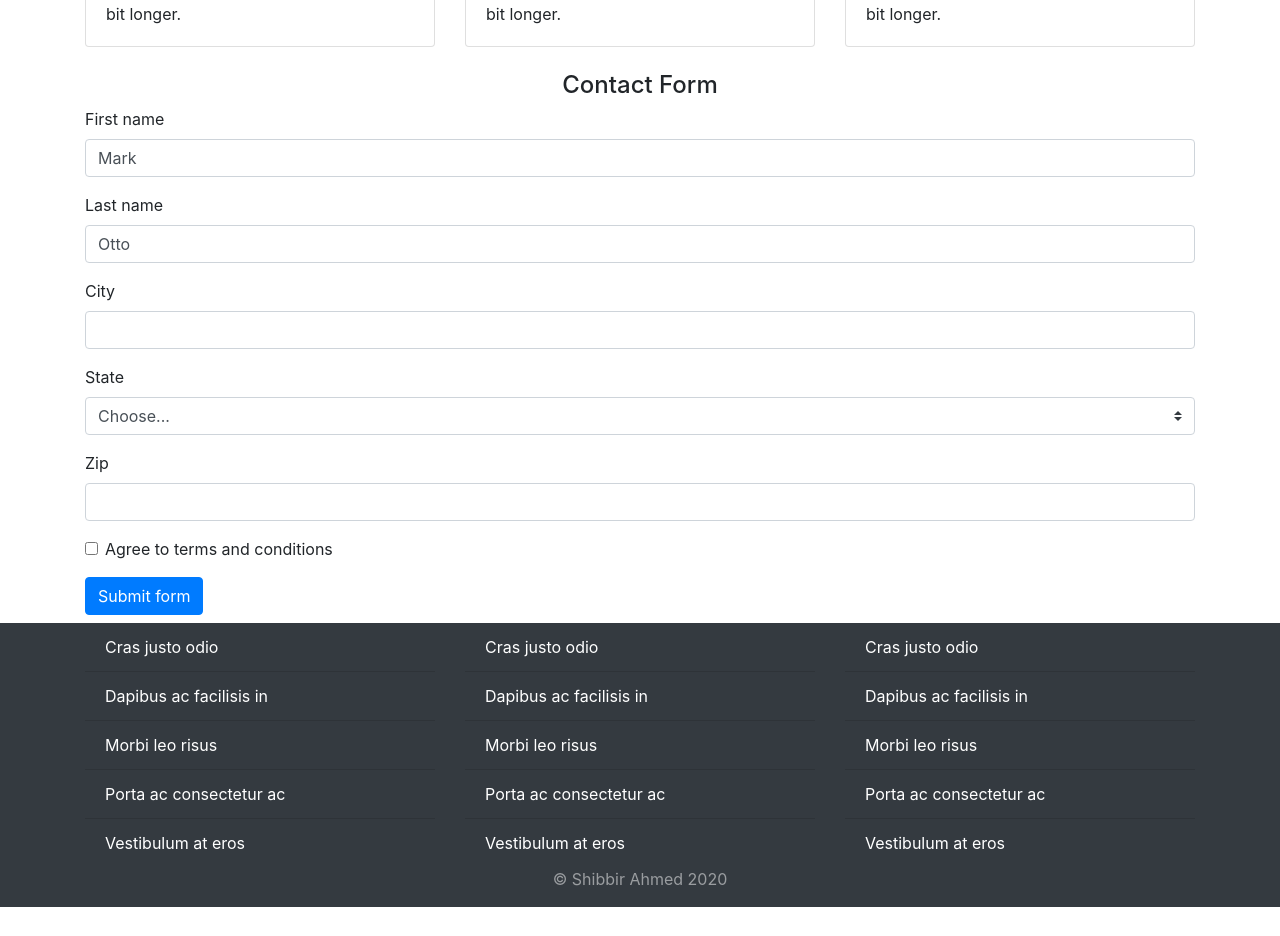
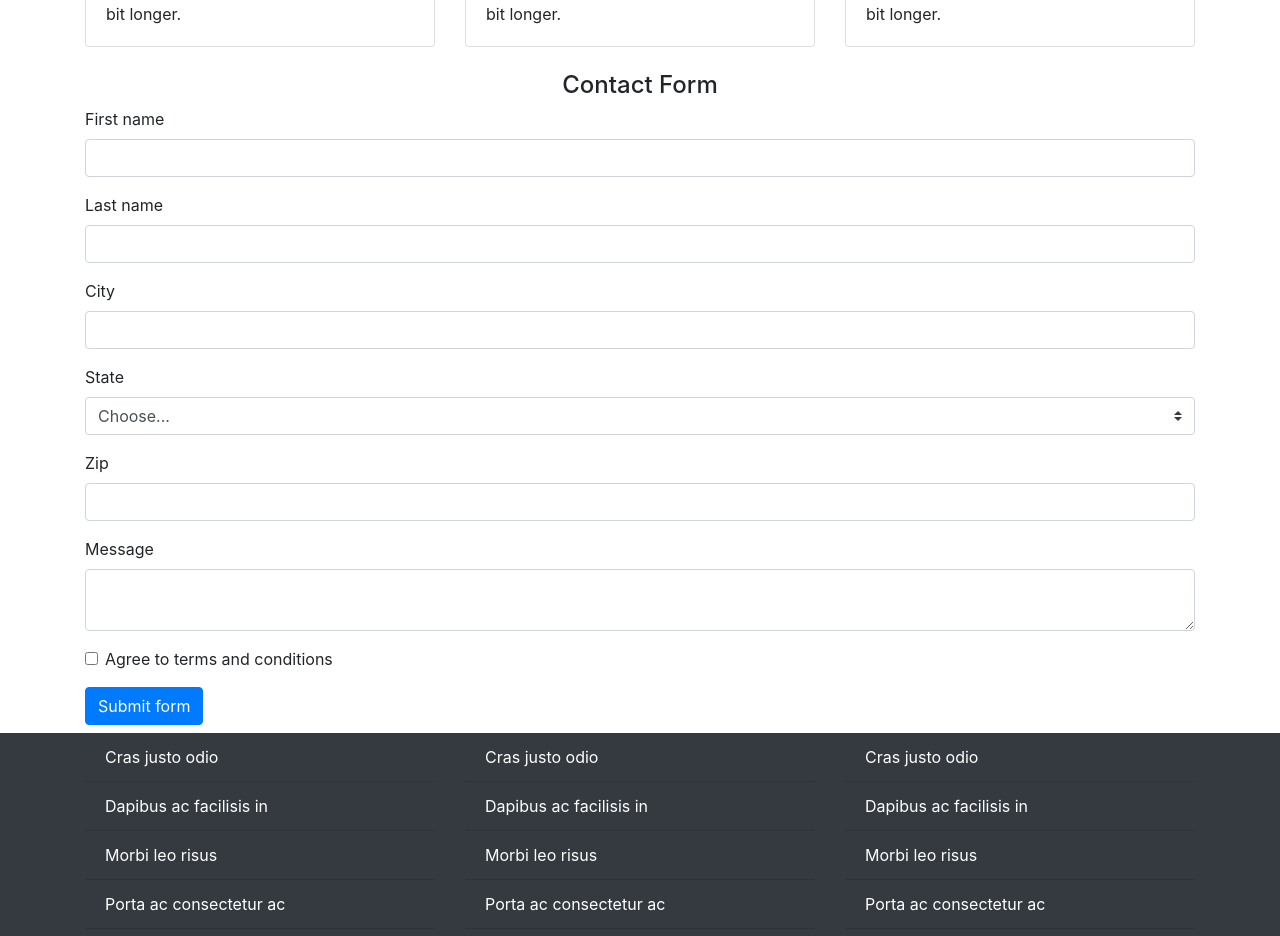
Before and after one commit to shibbirweb/reactjs-practice, a React (Create React App) app: page / in a window 1280 px wide. Shown: the part 1340-2276 px from the top of the page. Before the commit the page ends 2255 px from the top, so only its background shows below. Built offline with nearby package versions, Linux system fonts and the light colour scheme.

Commit message:
Update ContactForm.js

```diff
--- a/src/components/layouts/ContactForm.js
+++ b/src/components/layouts/ContactForm.js
@@ -8,11 +8,11 @@ export const ContactForm = () => {
                 <div className="form-row">
                     <div className="col-md-12 mb-3">
                         <label htmlFor="validationDefault01">First name</label>
-                        <input type="text" className="form-control" id="validationDefault01" value="Mark" required/>
+                        <input type="text" className="form-control" id="validationDefault01" required/>
                     </div>
                     <div className="col-md-12 mb-3">
                         <label htmlFor="validationDefault02">Last name</label>
-                        <input type="text" className="form-control" id="validationDefault02" value="Otto" required/>
+                        <input type="text" className="form-control" id="validationDefault02" required/>
                     </div>
                 </div>
                 <div className="form-row">
@@ -23,13 +23,21 @@ export const ContactForm = () => {
                     <div className="col-md-12 mb-3">
                         <label htmlFor="validationDefault04">State</label>
                         <select className="custom-select" id="validationDefault04" required>
-                            <option selected disabled value="">Choose...</option>
-                            <option>...</option>
+                            <option selected disabled>Choose...</option>
+                            <option>Option 1</option>
+                            <option>Option 2</option>
+                            <option>Option 3</option>
                         </select>
                     </div>
                     <div className="col-md-12 mb-3">
                         <label htmlFor="validationDefault05">Zip</label>
                         <input type="text" className="form-control" id="validationDefault05" required/>
+                    </div>
+                </div>
+                <div className="form-row">
+                    <div className="col-md-12 mb-3">
+                        <label htmlFor="message">Message</label>
+                        <textarea className="form-control" id="message" required/>
                     </div>
                 </div>
                 <div className="form-group">
```
